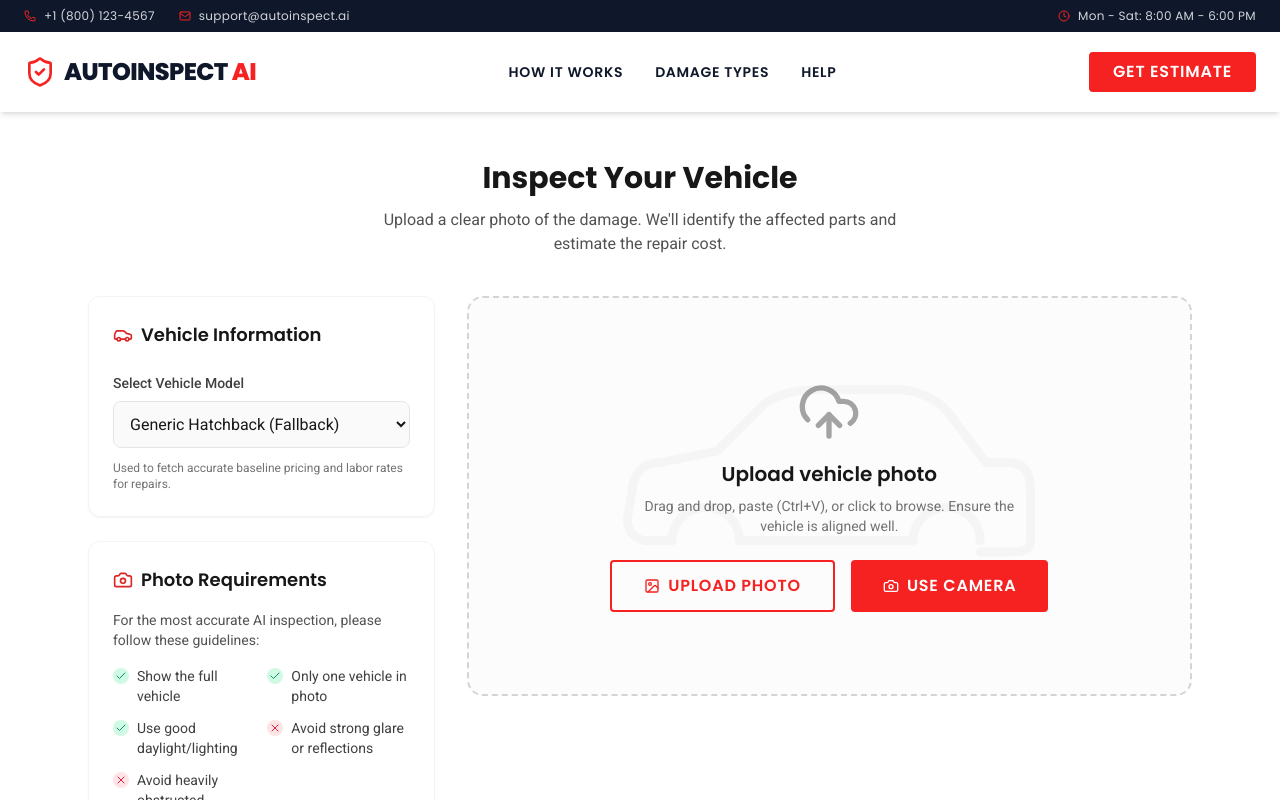
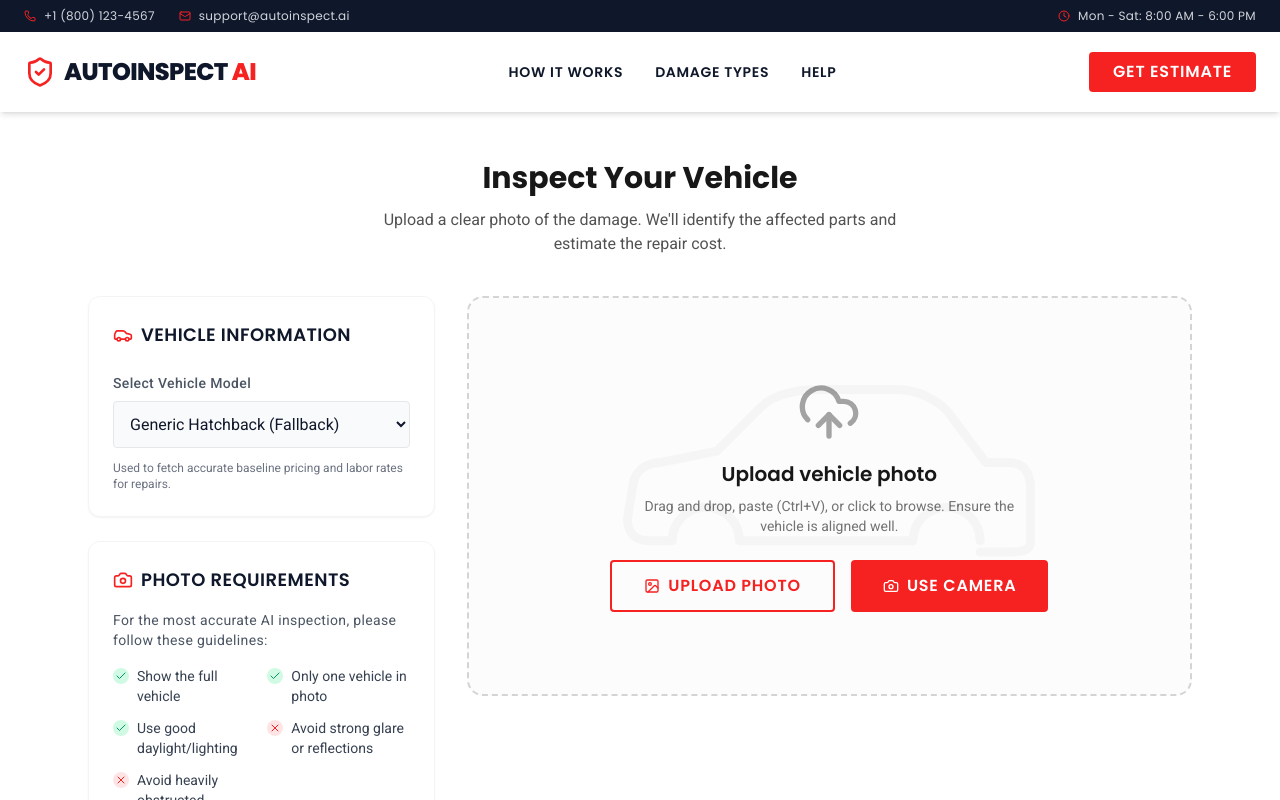
Before and after one commit to mohith012/AutoInspect-AI, a React (Vite) app in the folder apps/frontend/: page / in a window 1280 px wide. Both pictures are taken after a click on the button "INSPECT MY CAR". Shown: the top 800 px of the page. Built offline with nearby package versions, Linux system fonts and the light colour scheme.

Commit message:
Refine Inspection UI components for theme consistency

```diff
--- a/apps/frontend/src/components/inspection/PhotoRequirements.jsx
+++ b/apps/frontend/src/components/inspection/PhotoRequirements.jsx
@@ -5,41 +5,41 @@ export default function PhotoRequirements() {
   return (
     <div className="glass-panel p-6">
       <div className="flex items-center gap-2 mb-4">
-        <Camera className="w-5 h-5 text-red-600" />
-        <h3 className="text-lg font-semibold text-neutral-900">Photo Requirements</h3>
+        <Camera className="w-5 h-5 text-primary" />
+        <h3 className="text-lg font-display font-semibold text-dark tracking-wide uppercase">Photo Requirements</h3>
       </div>
 
-      <p className="text-sm text-neutral-600 mb-4">
+      <p className="text-sm text-gray-600 mb-4 tracking-wide">
         For the most accurate AI inspection, please follow these guidelines:
       </p>
 
       <div className="grid grid-cols-1 sm:grid-cols-2 gap-3 text-sm">
-        <div className="flex items-start gap-2 text-neutral-700">
+        <div className="flex items-start gap-2 text-gray-700">
           <div className="mt-0.5 bg-emerald-100 text-emerald-600 p-0.5 rounded-full shrink-0">
             <Check className="w-3 h-3" />
           </div>
           <span>Show the full vehicle</span>
         </div>
-        <div className="flex items-start gap-2 text-neutral-700">
+        <div className="flex items-start gap-2 text-gray-700">
           <div className="mt-0.5 bg-emerald-100 text-emerald-600 p-0.5 rounded-full shrink-0">
             <Check className="w-3 h-3" />
           </div>
           <span>Only one vehicle in photo</span>
         </div>
-        <div className="flex items-start gap-2 text-neutral-700">
+        <div className="flex items-start gap-2 text-gray-700">
           <div className="mt-0.5 bg-emerald-100 text-emerald-600 p-0.5 rounded-full shrink-0">
             <Check className="w-3 h-3" />
           </div>
           <span>Use good daylight/lighting</span>
         </div>
-        <div className="flex items-start gap-2 text-neutral-700">
-          <div className="mt-0.5 bg-rose-100 text-rose-600 p-0.5 rounded-full shrink-0">
+        <div className="flex items-start gap-2 text-gray-700">
+          <div className="mt-0.5 bg-rose-100 text-primary p-0.5 rounded-full shrink-0">
             <X className="w-3 h-3" />
           </div>
           <span>Avoid strong glare or reflections</span>
         </div>
-        <div className="flex items-start gap-2 text-neutral-700">
-          <div className="mt-0.5 bg-rose-100 text-rose-600 p-0.5 rounded-full shrink-0">
+        <div className="flex items-start gap-2 text-gray-700">
+          <div className="mt-0.5 bg-rose-100 text-primary p-0.5 rounded-full shrink-0">
             <X className="w-3 h-3" />
           </div>
           <span>Avoid heavily obstructed vehicles</span>
--- a/apps/frontend/src/components/inspection/VehicleDetailsForm.jsx
+++ b/apps/frontend/src/components/inspection/VehicleDetailsForm.jsx
@@ -15,14 +15,14 @@ export default function VehicleDetailsForm({ selectedVehicle, onVehicleChange })
   return (
     <div className="glass-panel p-6 flex flex-col gap-4">
       <div className="flex items-center gap-2 mb-2">
-        <Car className="w-5 h-5 text-red-600" />
-        <h3 className="text-lg font-semibold text-neutral-900">Vehicle Information</h3>
+        <Car className="w-5 h-5 text-primary" />
+        <h3 className="text-lg font-display font-semibold text-dark tracking-wide uppercase">Vehicle Information</h3>
       </div>
 
       <div className="flex flex-col gap-2">
-        <label className="text-sm font-medium text-neutral-700">Select Vehicle Model</label>
+        <label className="text-sm font-medium text-gray-600 tracking-wide">Select Vehicle Model</label>
         <select
-          className="w-full bg-neutral-50 border border-neutral-200 text-neutral-900 rounded-lg p-3 outline-none focus:border-red-500 focus:ring-2 focus:ring-red-500/20 transition-all"
+          className="w-full bg-gray-50 border border-gray-200 text-dark font-sans rounded p-3 outline-none focus:border-primary focus:ring-2 focus:ring-primary/20 transition-all cursor-pointer"
           value={selectedVehicle.id}
           onChange={(e) => {
             const vehicle = VEHICLES.find(v => v.id === e.target.value);
@@ -33,7 +33,7 @@ export default function VehicleDetailsForm({ selectedVehicle, onVehicleChange })
             <option key={v.id} value={v.id}>{v.label}</option>
           ))}
         </select>
-        <p className="text-xs text-neutral-500 mt-1">
+        <p className="text-xs text-gray-500 mt-1">
           Used to fetch accurate baseline pricing and labor rates for repairs.
         </p>
       </div>
```
